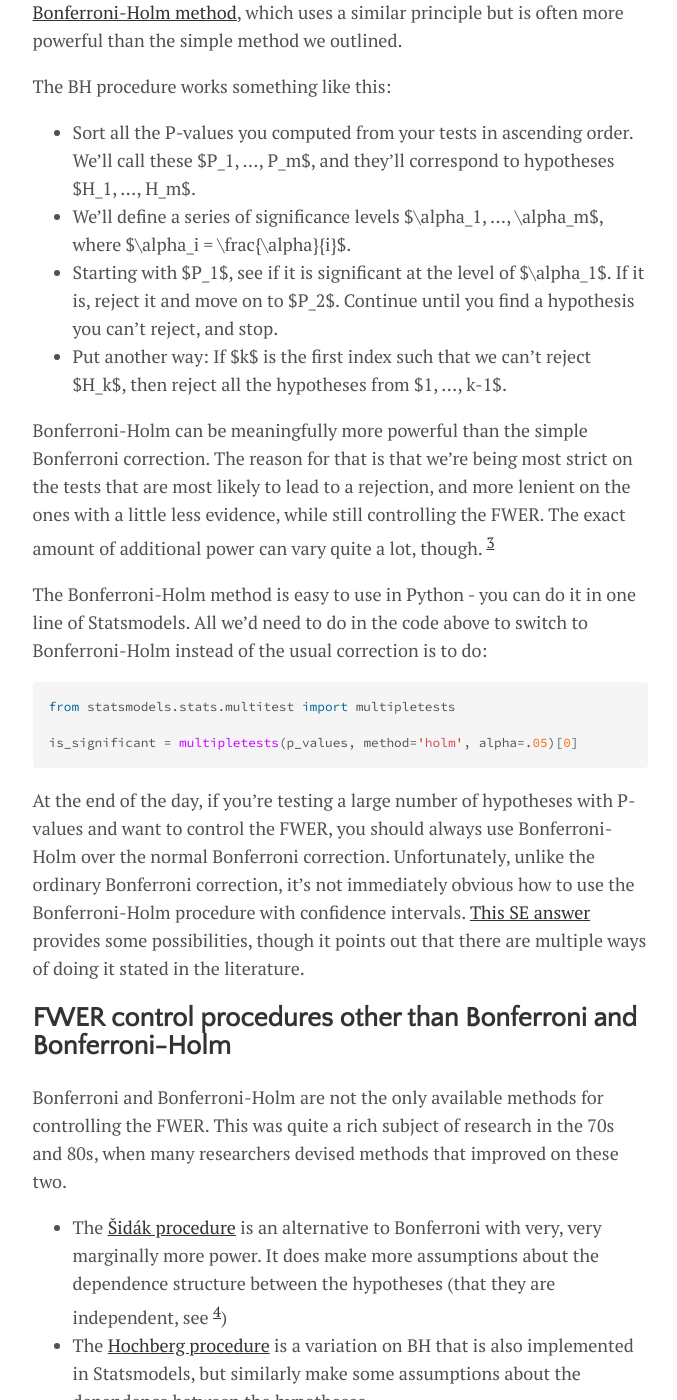
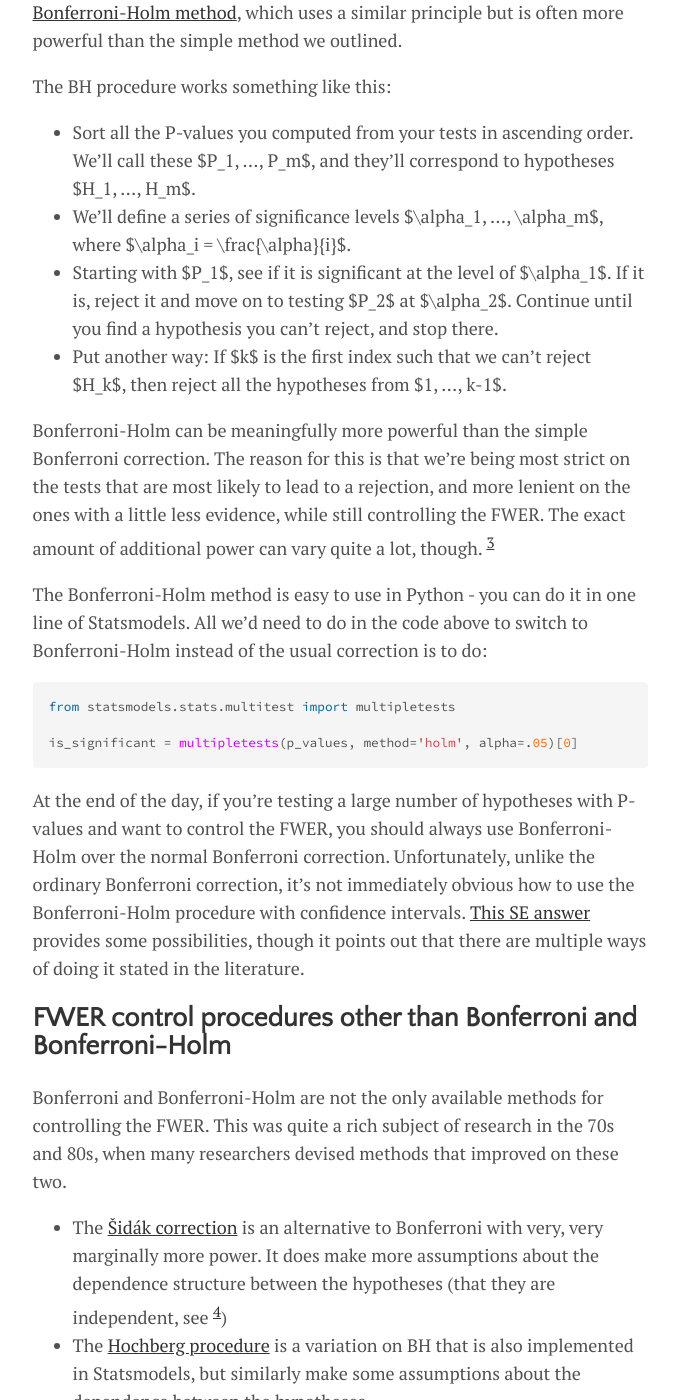
Before and after one commit to lmc2179/lmc2179.github.io, a Jekyll site: the page built from drafts/fwer.md, in a window 1280 px wide and 1400 px high, scrolled down 7579 px. Shown: the whole window, without its empty margins (300-977 px from the left). Built offline with Jekyll 4.4.1, drawn with Linux system fonts in a browser that asks for light colours; our own code applies the rules of GitHub Pages for plain Markdown files; formulas are drawn with MathJax 3; some of the changed text lies outside the part shown.

Commit message:
Update fwer.md

````diff
--- a/drafts/fwer.md
+++ b/drafts/fwer.md
@@ -190,10 +190,10 @@ The BH procedure works something like this:
 
 - Sort all the P-values you computed from your tests in ascending order. We'll call these $P_1, ..., P_m$, and they'll correspond to hypotheses $H_1, ..., H_m$.
 - We'll define a series of significance levels $\alpha_1, ..., \alpha_m$, where $\alpha_i = \frac{\alpha}{i}$.
-- Starting with $P_1$, see if it is significant at the level of $\alpha_1$. If it is, reject it and move on to $P_2$. Continue until you find a hypothesis you can't reject, and stop.
+- Starting with $P_1$, see if it is significant at the level of $\alpha_1$. If it is, reject it and move on to testing $P_2$ at $\alpha_2$. Continue until you find a hypothesis you can't reject, and stop there.
 - Put another way: If $k$ is the first index such that we can't reject $H_k$, then reject all the hypotheses from $1, ..., k-1$.
 
-Bonferroni-Holm can be meaningfully more powerful than the simple Bonferroni correction. The reason for that is that we're being most strict on the tests that are most likely to lead to a rejection, and more lenient on the ones with a little less evidence, while still controlling the FWER. The exact amount of additional power can vary quite a lot, though. <sup>[3](#foot3)</sup>
+Bonferroni-Holm can be meaningfully more powerful than the simple Bonferroni correction. The reason for this is that we're being most strict on the tests that are most likely to lead to a rejection, and more lenient on the ones with a little less evidence, while still controlling the FWER. The exact amount of additional power can vary quite a lot, though. <sup>[3](#foot3)</sup>
 
 The Bonferroni-Holm method is easy to use in Python - you can do it in one line of Statsmodels. All we'd need to do in the code above to switch to Bonferroni-Holm instead of the usual correction is to do:
 ```python
@@ -208,7 +208,7 @@ At the end of the day, if you're testing a large number of hypotheses with P-val
 
 Bonferroni and Bonferroni-Holm are not the only available methods for controlling the FWER. This was quite a rich subject of research in the 70s and 80s, when many researchers devised methods that improved on these two.
 
-- The [Šidák procedure](https://en.wikipedia.org/wiki/Family-wise_error_rate#The_%C5%A0id%C3%A1k_procedure) is an alternative to Bonferroni with very, very marginally more power. It does make more assumptions about the dependence structure between the hypotheses (that they are independent, see <sup>[4](#foot4)</sup>)
+- The [Šidák correction](https://en.wikipedia.org/wiki/%C5%A0id%C3%A1k_correction) is an alternative to Bonferroni with very, very marginally more power. It does make more assumptions about the dependence structure between the hypotheses (that they are independent, see <sup>[4](#foot4)</sup>)
 - The [Hochberg procedure](https://en.wikipedia.org/wiki/Family-wise_error_rate#Hochberg's_step-up_procedure) is a variation on BH that is also implemented in Statsmodels, but similarly make some assumptions about the dependence between the hypotheses.
 
 A theme here is that Bonerroni and Bonferroni-Holm are so valuable in part because their lack of strong assumptions about the relationships between hypotheses. Some dependencies are so common, though, that they have their own tests:
@@ -247,4 +247,14 @@ More generally, arbitrary contrasts https://sci2s.ugr.es/keel/pdf/algorithm/arti
 
 > The power gain obtained by using a sequentially rejective Bonferroni test instead of a classical Bonferroni test depends very much upon the alternative. It is small if all the hypotheses are 'almost true', but it may be considerable if a number of hypotheses are 'completely wrong'. If $m$ of the $n$ basic hypotheses are 'completely wrong' the corresponding levels attain small values, and these hypotheses are rejected in the first $m$ steps with a big probability. The other levels are then compared to $\alpha / k$ for $k = n -m, n-rm-l, n-rm -2, ..., 2, 1$, which is equivalent to performing a sequentially rejective Bonferroni test only on those hypotheses that are not 'completely wrong'.
 
-<a name="foot4">4</a>: Šidák proof
+<a name="foot4">4</a>: The proof for Šidák's method is pretty straightforward, once we set it up.
+
+We want a FWER rate of $\alpha$. Let's define $\alpha_S$ as the Šidák-corrected value that we want to find. If all of the $m$ the tests are independent, then the FWER is given by:
+
+$$1 - (1 - \alpha_S)^{m} = \alpha$$
+
+Which we can rearrange to get:
+
+$$1 - (1 - \alpha)^\frac{1}{m} = \alpha_S$$
+
+Giving us the corrected $\alpha$. Unfortunately, this correction produces procedures that are almost exactly as powerful as the Bonferroni method.
````
Also changed, not shown: other parts of drafts/fwer.md (+1 -1 lines).
